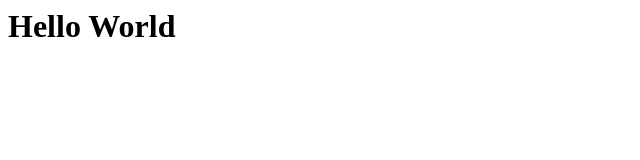
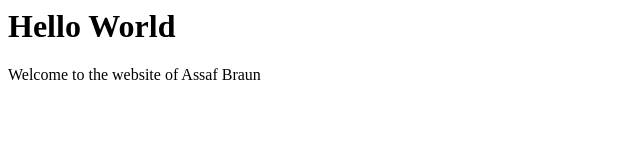
Before and after one commit to itaybraun/assaf, a plain HTML site: page index.html in a window 1280 px wide. Shown: the whole page, without its empty margins (0-640 px from the left). Drawn offline with Linux system fonts and the light colour scheme.

Commit message:
Update index.html

```diff
--- a/index.html
+++ b/index.html
@@ -1 +1,4 @@
 <h1> Hello World </h1>
+<body>
+  Welcome to the website of Assaf Braun
+</body>
```
